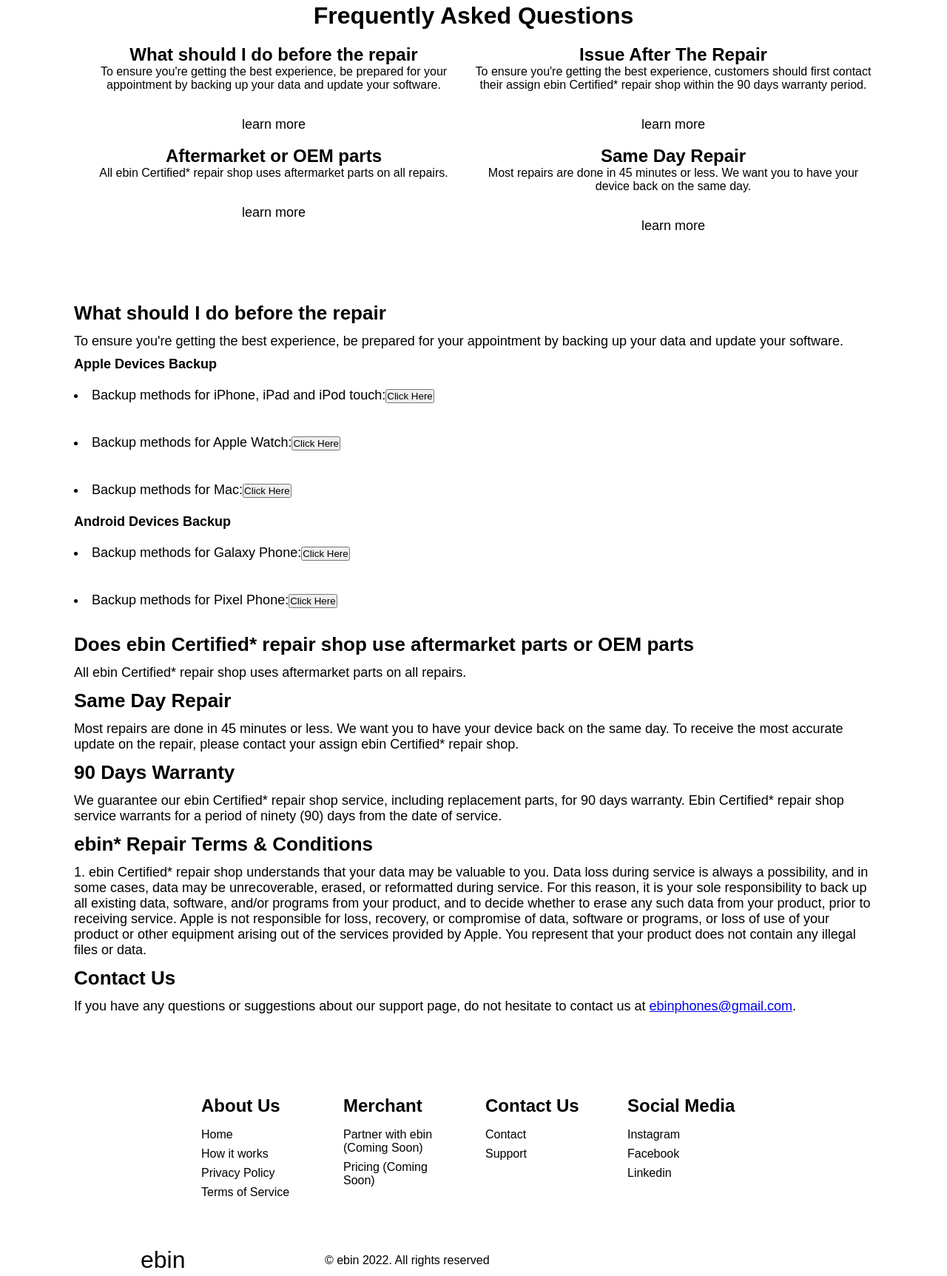
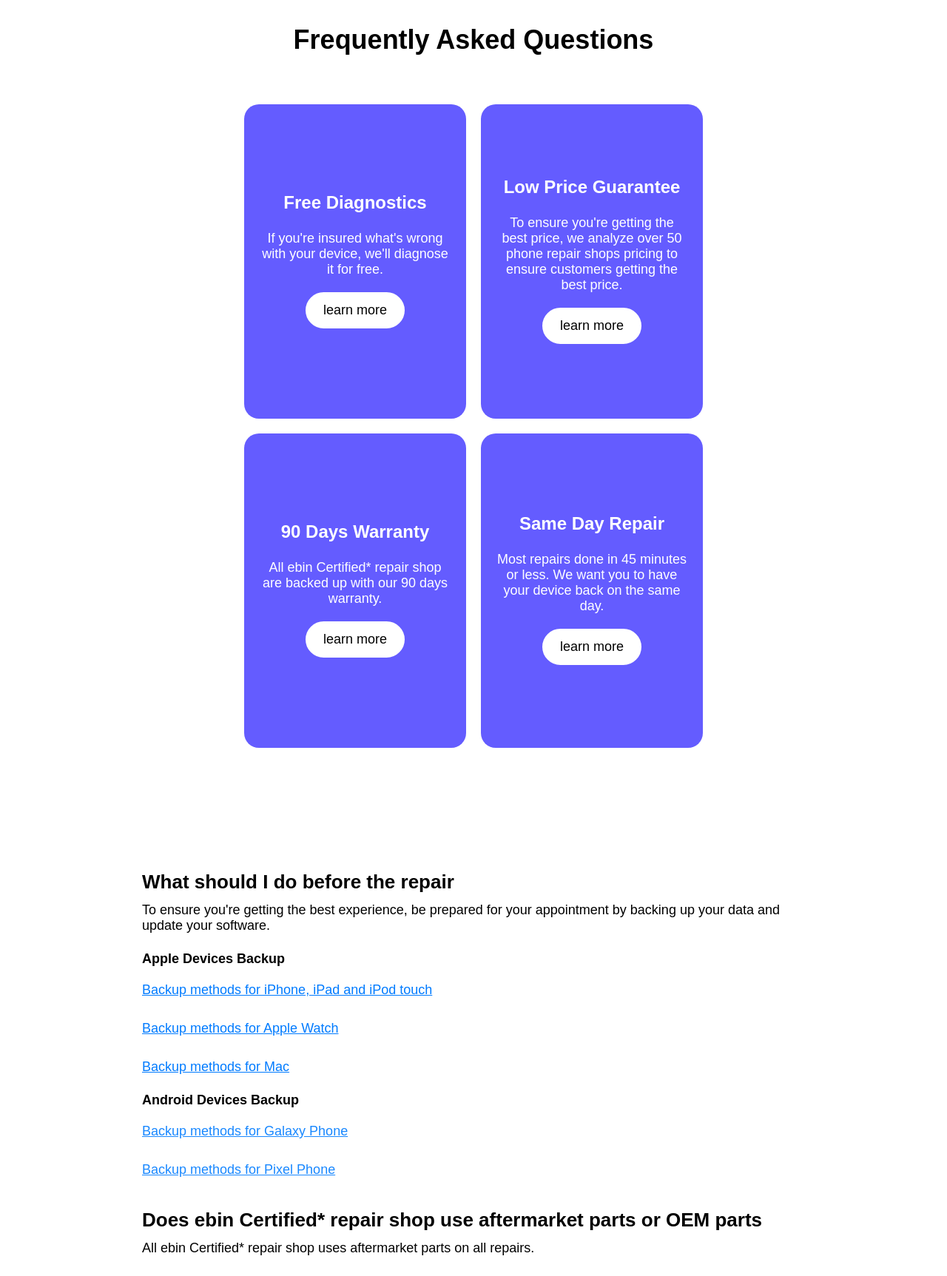
Before and after one commit to ebinphones/ebinphones.github.io, a plain HTML site: page support.html in a window 1280 px wide. Shown: the part 224-1949 px from the top of the page at 74% size. Drawn offline with Linux system fonts and the light colour scheme.

Commit message:
Add files via upload

```diff
--- a/styles.css
+++ b/styles.css
@@ -36,7 +36,7 @@
 .privacy-text-center p {
   text-align:center;
   padding-top: 30px;
-  color: #5F76FF;
+  color: #007bff;
 }
 
 
@@ -52,11 +52,14 @@
   padding-bottom: 20px;
 }
 
-
+.highlighted-text {
+  background-color: yellow;
+  font-weight: bold;
+}
 .support_details{
   font-size: 18px;
-  padding-left: 100px;
-  padding-right: 100px;
+  padding-left: 15%;
+  padding-right: 15%;
   padding-top: 0px;
   padding-bottom: 50px;
 }
@@ -65,12 +68,13 @@
   padding-bottom: 10px;
   font-size: 18px;
   font-weight: normal;
+
 }
 
 .container {
   text-align: left;
-  padding-left: 100px;
-  padding-right: 100px;
+  padding-left: 30%;
+  padding-right: 30%;
   padding-top: 50px;
   padding-bottom: 140px;
 }
@@ -774,9 +778,10 @@ img.image1_rounded_corners {
   justify-content: center;
   align-items: center;
   height: 100%;
-  padding: 10rem 0;
+  padding-top: 5rem;
+  padding-bottom: 7rem;
   text-align: center;
-  margin-bottom: 5rem;
+
 
 }
 
@@ -1638,8 +1643,13 @@ img.image1_rounded_corners {
 }
 .support_details h4{
   padding-bottom: 12px;
-  padding-top: 12px;
+  padding-top: 32px;
   font-size: 26px;
+}
+
+.support_details h6{
+  padding-top: 14px;
+  font-size: 18px;
 }
 .support_details li{
   padding-bottom: 12px;
--- a/support.html
+++ b/support.html
@@ -47,27 +47,27 @@
       <h1>Support</h1>
     </div>
 
-    <div class="support" id="support">
+    <div class="services" id="services">
       <h1>Frequently Asked Questions</h1>
       <div class="services__wrapper">
-          <div class="services__card">
-            <h2>What should I do before the repair</h2>
-            <p>To ensure you're getting the best experience, be prepared for your appointment by backing up your data and update your software.</p>
+        <div class="services__card1">
+          <h2>Free Diagnostics</h2>
+          <p>If you're insured what's wrong with your device, we'll diagnose it for free.</p>
           <div class="services__btn"> <a href="Learn_more.html" class="learn_more_button">learn more</a></div>
         </div>
-          <div class="services__card">
-            <h2>Issue After The Repair</h2>
-            <p>To ensure you're getting the best experience, customers should first contact their assign ebin Certified* repair shop within the 90 days warranty period.</p>
+        <div class="services__card2">
+          <h2>Low Price Guarantee</h2>
+          <p>To ensure you're getting the best price, we analyze over 50 phone repair shops pricing to ensure customers getting the best price. </p>
           <div class="services__btn"> <a href="Learn_more.html" class="learn_more_button">learn more</a></div>
         </div>
-          <div class="services__card">
-            <h2>Aftermarket or OEM parts</h2>
-            <p>All ebin Certified* repair shop uses aftermarket parts on all repairs.</p>
+        <div class="services__card3">
+          <h2>90 Days Warranty</h2>
+          <p>All ebin Certified* repair shop are backed up with our 90 days warranty.</p>
           <div class="services__btn"> <a href="Learn_more.html" class="learn_more_button">learn more</a></div>
         </div>
-          <div class="services__card">
+        <div class="services__card4">
           <h2>Same Day Repair</h2>
-            <p>Most repairs are done in 45 minutes or less. We want you to have your device back on the same day.</p>
+          <p>Most repairs done in 45 minutes or less. We want you to have your device back on the same day.</p>
           <div class="services__btn"> <a href="Learn_more.html" class="learn_more_button">learn more</a></div>
         </div>
       </div>
@@ -78,24 +78,13 @@
             <h4><b>What should I do before the repair</b></h4>
             <h5>To ensure you're getting the best experience, be prepared for your appointment by backing up your data and update your software. </h5>
 
-            <b>Apple Devices Backup</b>
-                <h5><br><li>Backup methods for iPhone, iPad and iPod touch:<button onclick="window.location.href='https://support.apple.com/en-us/HT204136';">
-                    Click Here
-                  </button></h5>
-                <h5><br><li>Backup methods for Apple Watch:<button onclick="window.location.href='https://support.apple.com/en-us/HT204518';">
-                    Click Here
-                  </button></h5>
-                <h5><br><li>Backup methods for Mac:<button onclick="window.location.href='https://support.apple.com/mac-backup';">
-                    Click Here
-                  </button></h5>
-
-            <b>Android Devices Backup</b>
-                <h5><br><li>Backup methods for Galaxy Phone:<button onclick="window.location.href='https://www.samsung.com/uk/support/mobile-devices/backing-up-and-restoring-data-on-my-galaxy/';">
-                Click Here
-                </button></h5>
-                <h5><br><li>Backup methods for Pixel Phone:<button onclick="window.location.href='https://support.google.com/pixelphone/answer/7179901?hl=en';">
-                Click Here
-                </button></h5>
+            <h6><b>Apple Devices Backup</b></h6>
+                <h5><br><a href="https://support.apple.com/en-us/HT204136" style="color: #007bff; text-decoration: underline;">Backup methods for iPhone, iPad and iPod touch</a></span></h5>
+                <h5><br><a href="https://support.apple.com/en-us/HT204518" style="color: #007bff; text-decoration: underline;">Backup methods for Apple Watch</a></span></h5>
+                <h5><br><a href="https://support.apple.com/mac-backup" style="color: #007bff; text-decoration: underline;">Backup methods for Mac</a></span></h5>
+            <h6><b>Android Devices Backup</b></h6>
+                <h5><br><a href="https://www.samsung.com/uk/support/mobile-devices/backing-up-and-restoring-data-on-my-galaxy/" style="color: #1988ff; text-decoration: underline;">Backup methods for Galaxy Phone</a></span></h5>
+                <h5><br><a href="https://support.google.com/pixelphone/answer/7179901?hl=en" style="color: #1988ff; text-decoration: underline;">Backup methods for Pixel Phone</a></span></h5>
             <h4><b>Does ebin Certified* repair shop use aftermarket parts or OEM parts</b></h4>
             All ebin Certified* repair shop uses aftermarket parts on all repairs.
             <h4><b>Same Day Repair</b></h4>
@@ -106,7 +95,7 @@
             1. ebin Certified* repair shop understands that your data may be valuable to you. Data loss during service is always a possibility, and in some cases, data may be unrecoverable, erased, or reformatted during service. For this reason, it is your sole responsibility to back up all existing data, software, and/or programs from your product, and to decide whether to erase any such data from your product, prior to receiving service. Apple is not responsible for loss, recovery, or compromise of data, software or programs, or loss of use of your product or other equipment arising out of the services provided by Apple. You represent that your product does not contain any illegal files or data.
             <h4><b>Contact Us</b></h4>
 
-            If you have any questions or suggestions about our support page, do not hesitate to contact us at <a href= "mailto:ebinphones@gmail.com">ebinphones@gmail.com</a>.
+            If you have any questions or suggestions about our support page, do not hesitate to contact us at <a href= "mailto:ebinphones@gmail.com" style="color: #007bff;">ebinphones@gmail.com</a>.
         </p>
     </div>
 
```
Also changed, not shown: Contact.html (+1 -1 lines), How_it_works.html (+5 -5 lines). Lines whose indentation alone changed are shown as unchanged.
